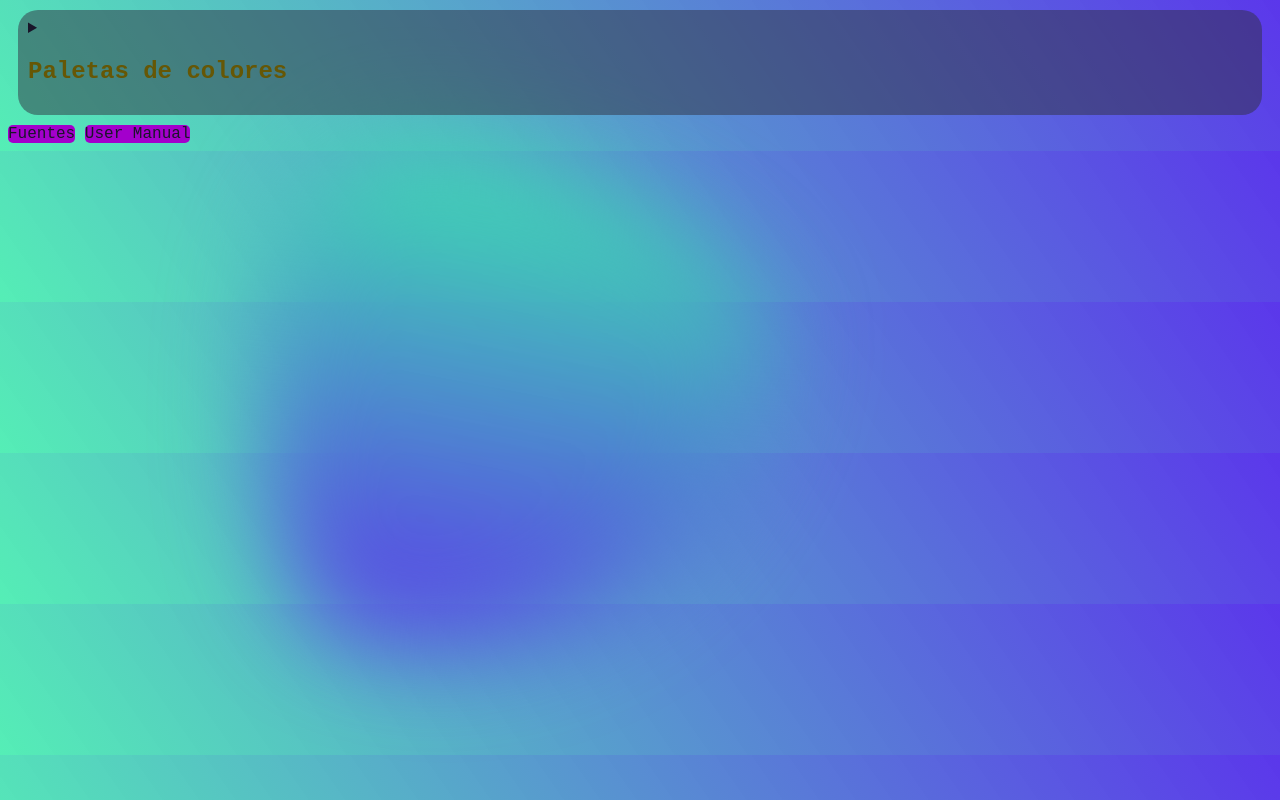
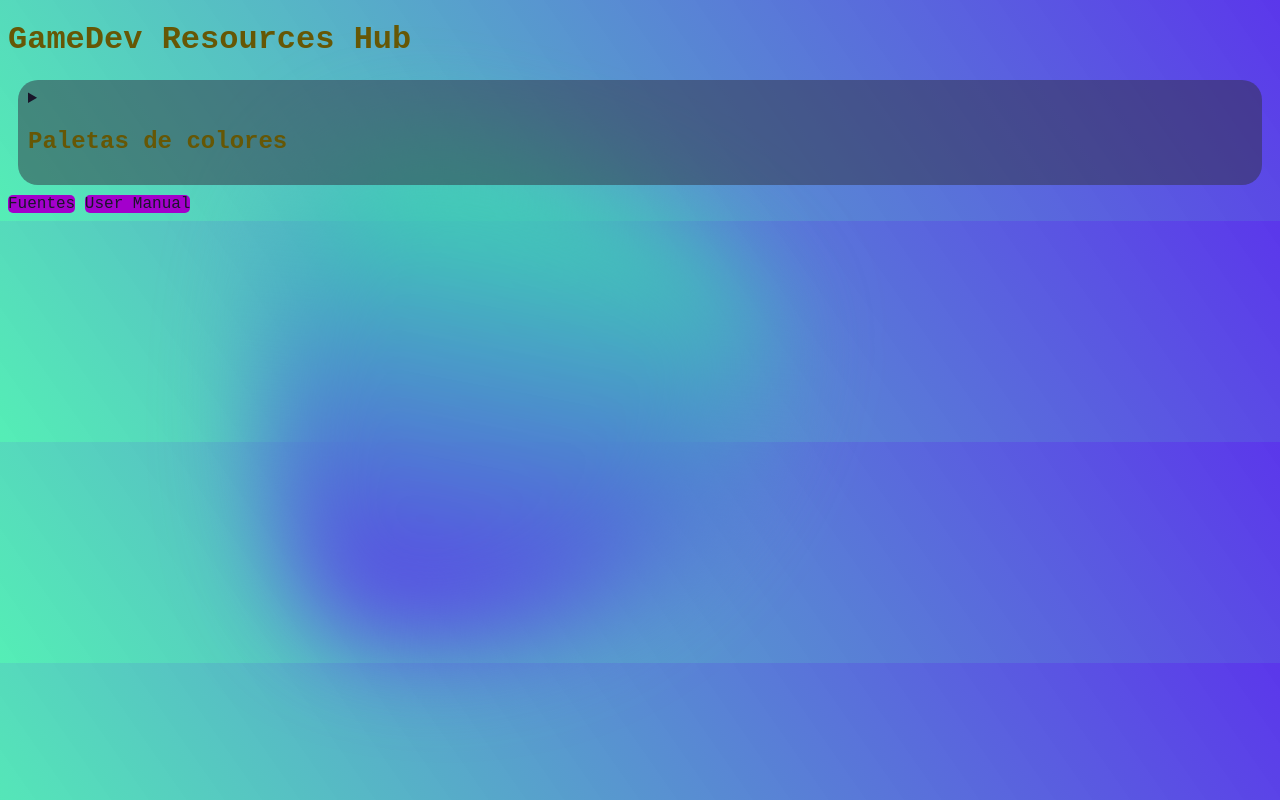
Before and after one commit to Darkcom-Dev/game-dev-resources-hub, a plain HTML site: page index.html in a window 1280 px wide. Drawn offline with Linux system fonts and the light colour scheme; a web font is replaced by a local one.

Commit message:
ordering index html

```diff
--- a/index.html
+++ b/index.html
@@ -11,8 +11,9 @@
 </head>
 <body>
     <div class="gradient"></div>
-    <section>
-
+    <div class="content">
+        <h1>GameDev Resources Hub</h1>
+        <section class="links">
             <details>
                 <summary>
                     <h2>Paletas de colores</h2>
@@ -25,6 +26,12 @@
             <a href="fonts.html">Fuentes</a>
             <a href="user-manual.html">User Manual</a>
         </section>
+        <!--
+        El proposito de esta web es ofrecer recursos para el desarrollo de videojuegos,
+        desde fuentes de letra, paletas de colores, texturas, iconos y modelos 3D
+        -->
+    </div>
+
 
 </body>
 </html>
```
Also changed, not shown: static/palettes/h_github_recovery_codes.txt (deleted). Lines whose indentation alone changed are shown as unchanged.
